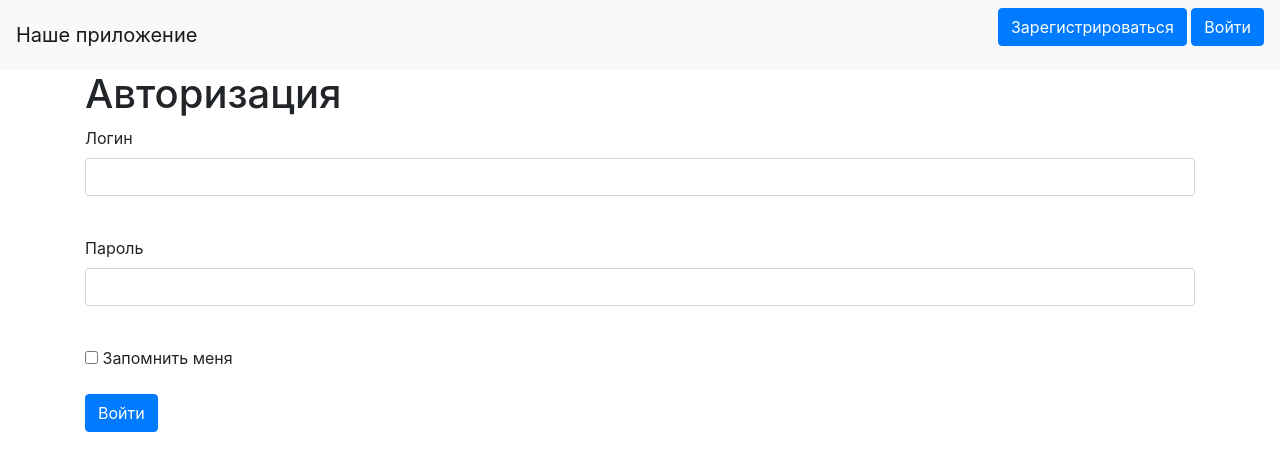
After one commit to annodomini7/flask, a Flask app: template Templates/login.html in a window 1280 px wide. The commit adds this page. Shown: the top 471 px of the page. Run offline with Flask 2, Linux system fonts and the light colour scheme; the template is opened without the code that fills it: values that come from a table or form of the project are taken from there, others are empty; some libraries are stand-ins or nearby versions.

Commit message:
add /data, /login, /logout, /profile_edit, /profile, /.

```diff
--- a/Templates/base.html
+++ b/Templates/base.html
@@ -13,9 +13,14 @@
 <header>
     <nav class="navbar navbar-light bg-light">
         <a class="navbar-brand" href="#">Наше приложение</a>
+        {% if current_user.is_authenticated %}
+        <a class="navbar-brand" href="/logout">{{ current_user.name }}</a>
+        {% else %}
         <p>
             <a class="btn btn-primary " href="/register">Зарегистрироваться</a>
+            <a class="btn btn-primary " href="/login">Войти</a>
         </p>
+        {%endif%}
     </nav>
 </header>
 <!-- Begin page content -->
--- /dev/null
+++ b/Templates/login.html
@@ -0,0 +1,29 @@
+{% extends "base.html" %}
+
+{% block content %}
+<h1>Авторизация</h1>
+<form action="" method="post">
+    {{ form.hidden_tag() }}
+    <p>
+        {{ form.username.label }}<br>
+        {{ form.username(class="form-control") }}<br>
+        {% for error in form.username.errors %}
+    <div class="alert alert-danger" role="alert">
+        {{ error }}
+    </div>
+    {% endfor %}
+    </p>
+    <p>
+        {{ form.password.label }}<br>
+        {{ form.password(class="form-control", type="password") }}<br>
+        {% for error in form.password.errors %}
+    <div class="alert alert-danger" role="alert">
+        {{ error }}
+    </div>
+    {% endfor %}
+    </p>
+    <p>{{ form.remember_me() }} {{ form.remember_me.label }}</p>
+    <p>{{ form.submit(type="submit", class="btn btn-primary") }}</p>
+    <div>{{ message }}</div>
+</form>
+{% endblock %}
--- /dev/null
+++ b/loginform.py
@@ -0,0 +1,10 @@
+from flask_wtf import FlaskForm
+from wtforms import StringField, PasswordField, BooleanField, SubmitField
+from wtforms.validators import DataRequired
+
+
+class LoginForm(FlaskForm):
+    username = StringField('Логин', validators=[DataRequired()])
+    password = PasswordField('Пароль', validators=[DataRequired()])
+    remember_me = BooleanField('Запомнить меня')
+    submit = SubmitField('Войти')
--- a/main.py
+++ b/main.py
@@ -1,15 +1,24 @@
 from flask import Flask, make_response, jsonify, redirect, render_template
 from flask_restful import reqparse, abort, Api, Resource
-
+from flask_login import current_user, LoginManager, logout_user, login_required, login_user
 from data import db_session
 from data.pharmacy import Pharmacy
 from data.data import Data
 from data.medicine import Medicine
 from register_form import RegisterForm
+from loginform import LoginForm
 
 app = Flask(__name__)
+login_manager = LoginManager()
+login_manager.init_app(app)
 app.config['SECRET_KEY'] = 'yandexlyceum_secret_key'
 api = Api(app)
+
+
+@login_manager.user_loader
+def load_user(pharmacy_id):
+    session = db_session.create_session()
+    return session.query(Pharmacy).get(pharmacy_id)
 
 
 def main():
@@ -24,16 +33,6 @@ def main():
     # session.add(user)
     # session.commit()
     app.run()
-    # api.add_resource(users_resources.UsersListResource, '/api/v2/users')
-    # api.add_resource(users_resources.UsersResource, '/api/v2/users/<int:user_id>')
-    # api.add_resource(job_resources.JobsListResource, '/api/v2/jobs')
-    # api.add_resource(job_resources.JobsResource, '/api/v2/jobs/<int:user_id>')
-    #
-    # @app.errorhandler(404)
-    # def not_found(error):
-    #     return make_response(jsonify({'error': 'Not found'}), 404)
-    #
-    # app.run(port=8080, host='127.0.0.1')
 
 
 @app.route('/register', methods=['GET', 'POST'])
```
Also changed, not shown: Templates/login_id.html (added, +10 -0 lines), Templates/main_screen.html (added, +13 -0 lines).
